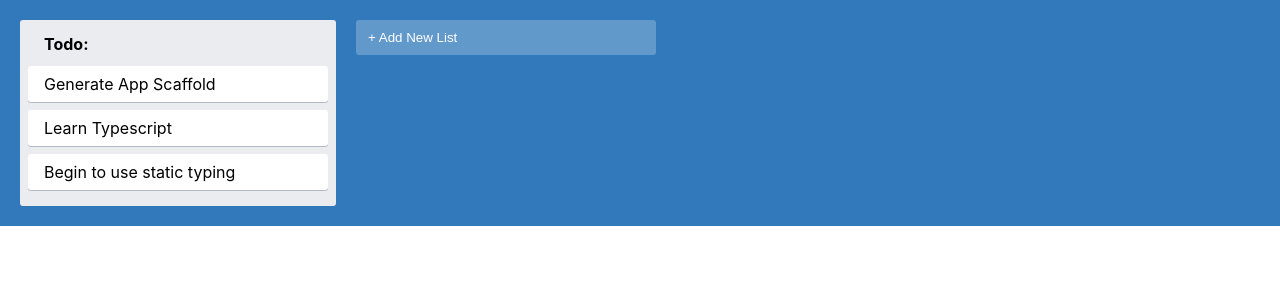
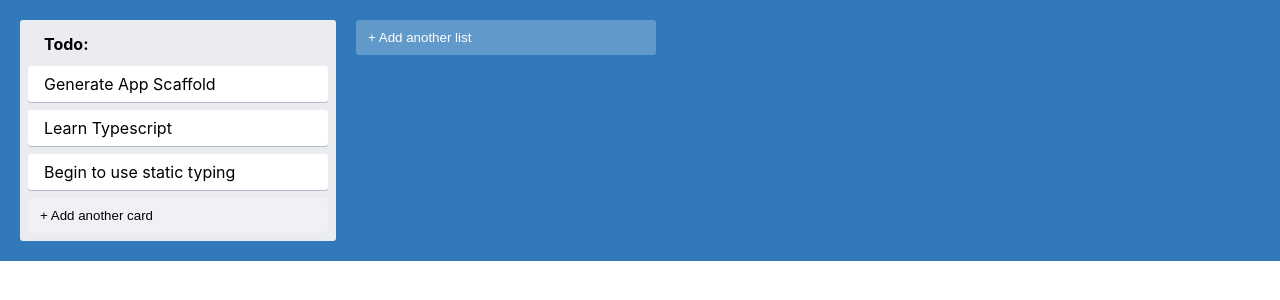
Before and after one commit to chasethesky79/trello-clone, a React (Create React App) app: page / in a window 1280 px wide. Shown: the top 300 px of the page. Built offline with nearby package versions, Linux system fonts and the light colour scheme.

Commit message:
Added code to add another item and list

```diff
--- a/src/App.tsx
+++ b/src/App.tsx
@@ -6,7 +6,7 @@
   return (
     <AppContainer>
       <Column text='Todo: '></Column>
-      <AddNewItem toggleButtonText='+ Add New List' onAdd={() => console.log(`Hello`)} dark={false}/>
+      <AddNewItem toggleButtonText='+ Add another list' onAdd={() => console.log(`Hello`)} dark={false}/>
     </AppContainer>
   );
 }
--- a/src/components/AddNewItem.tsx
+++ b/src/components/AddNewItem.tsx
@@ -11,7 +11,7 @@
     const [ showForm, setShowForm ] = useState(false)
 
     if (showForm) {
-        return null
+
     }
 
     return <AddItemButton dark={dark} onClick={() => setShowForm(true)}>{toggleButtonText}</AddItemButton>
--- a/src/components/Column.tsx
+++ b/src/components/Column.tsx
@@ -1,4 +1,5 @@
 import { ColumnContainer, ColumnTitle } from '../styles';
+import { AddNewItem } from './AddNewItem';
 import { Card } from './Card';
 
 type ColumnProps = {
@@ -12,6 +13,7 @@
             <Card text='Generate App Scaffold'></Card>
             <Card text='Learn Typescript'></Card>
             <Card text='Begin to use static typing'></Card>
+            <AddNewItem dark={true} toggleButtonText='+ Add another card' onAdd={() => console.log(`New Item Added`)}/>
         </ColumnContainer>
     )
 }
```
